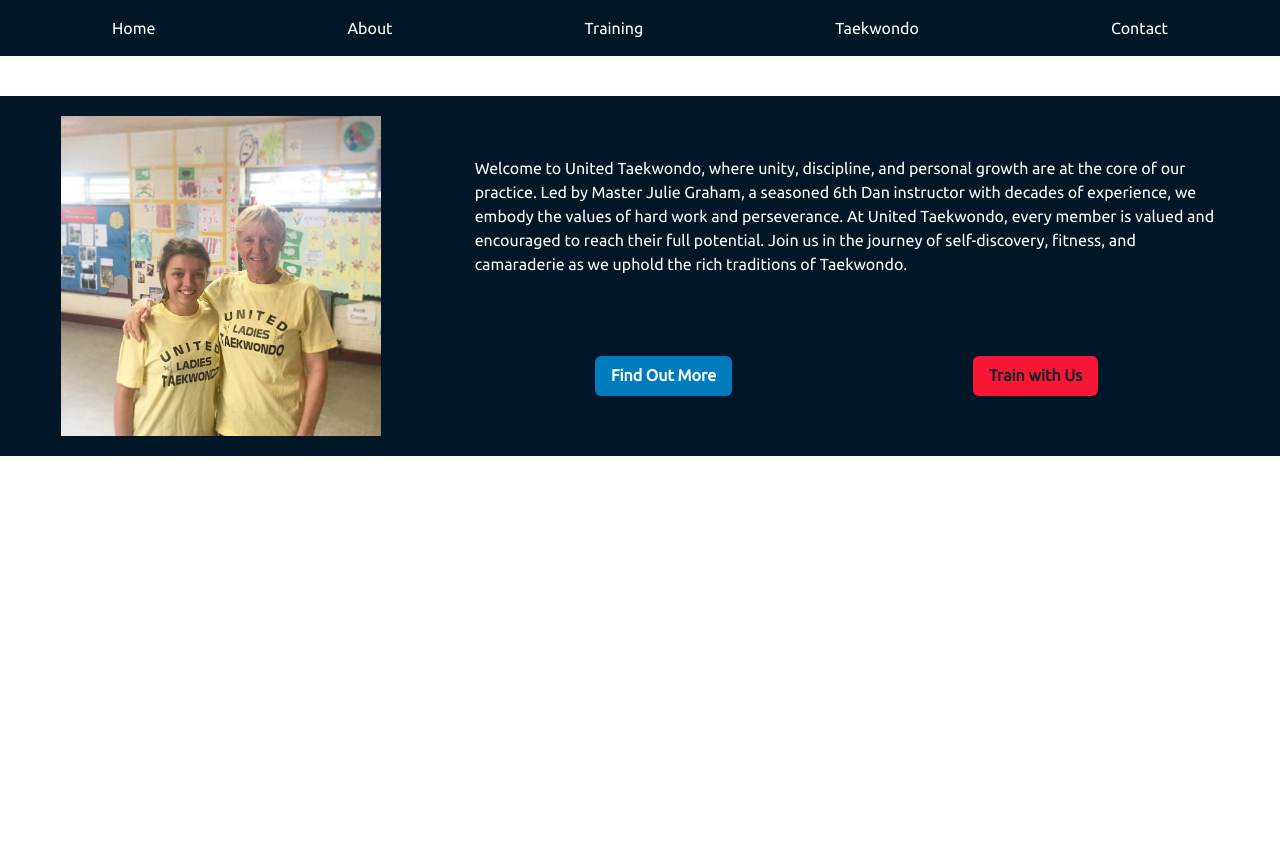
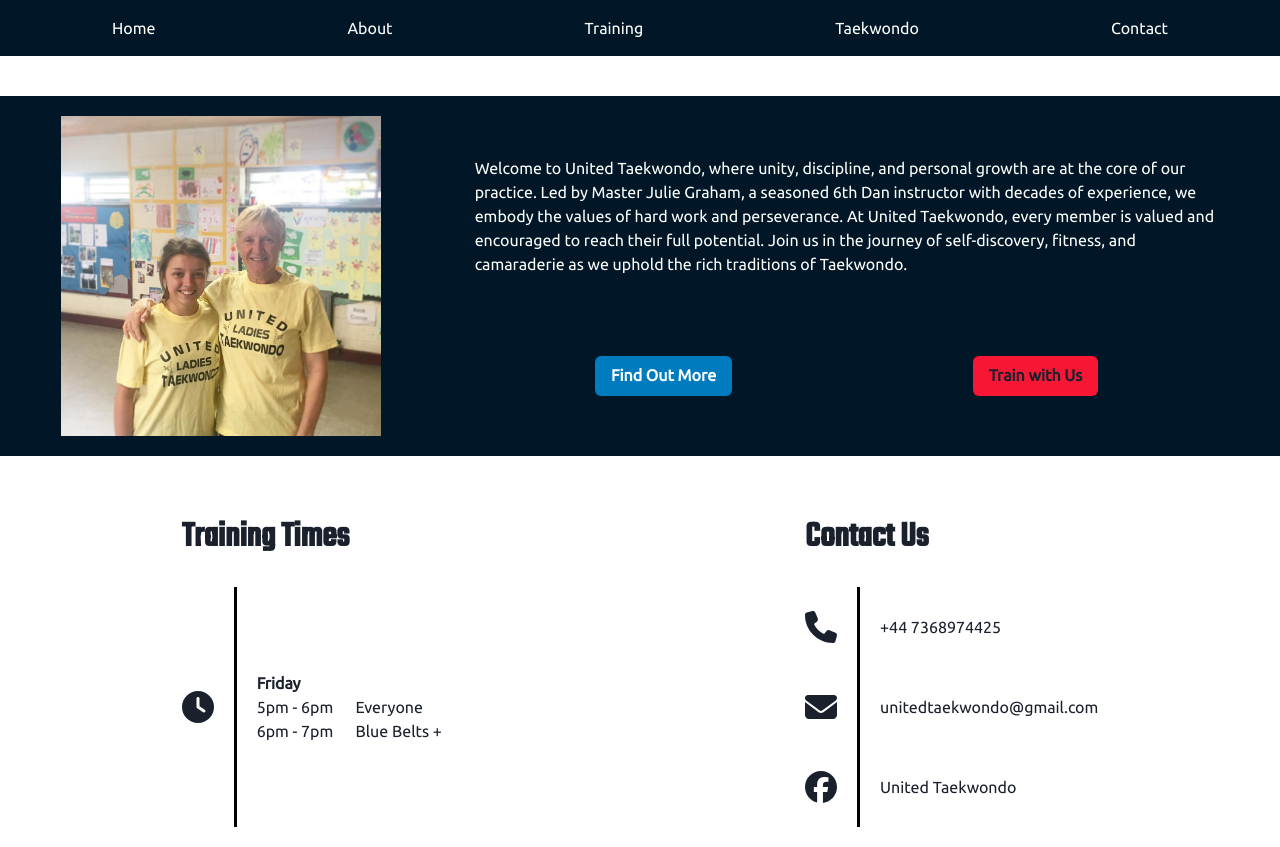
Before and after one commit to RaeesaParker/united-taekwondo, a React (Create React App) app: page / in a window 1280 px wide. Before the commit the page ends 800 px from the top, so only its background shows below. Built offline with nearby package versions, Linux system fonts and the light colour scheme.

Commit message:
Add contact

```diff
--- a/package.json
+++ b/package.json
@@ -6,6 +6,12 @@
     "@chakra-ui/react": "^2.8.1",
     "@emotion/react": "^11.11.1",
     "@emotion/styled": "^11.11.0",
+    "@fortawesome/fontawesome-free": "^6.4.2",
+    "@fortawesome/fontawesome-svg-core": "^6.4.2",
+    "@fortawesome/free-brands-svg-icons": "^6.4.2",
+    "@fortawesome/free-regular-svg-icons": "^6.4.2",
+    "@fortawesome/free-solid-svg-icons": "^6.4.2",
+    "@fortawesome/react-fontawesome": "^0.2.0",
     "@testing-library/jest-dom": "^5.17.0",
     "@testing-library/react": "^13.4.0",
     "@testing-library/user-event": "^13.5.0",
--- a/public/index.html
+++ b/public/index.html
@@ -10,7 +10,7 @@
     <link rel="preconnect" href="https://fonts.googleapis.com">
     <link rel="preconnect" href="https://fonts.gstatic.com" crossorigin>
     <link href="https://fonts.googleapis.com/css2?family=Teko:wght@500&family=Ubuntu&display=swap" rel="stylesheet">
-
+    <script src="https://kit.fontawesome.com/1d4ed18445.js" crossorigin="anonymous"></script>
     <title>United Taekwondo</title>
   </head>
   <body>
--- /dev/null
+++ b/src/Components/Common/Contact/ContactBar.tsx
@@ -0,0 +1,14 @@
+import { Flex} from "@chakra-ui/react"
+
+
+import React from "react"
+import { ContactTraining } from "./ContactTraining"
+import { ContactMedia } from "./ContactMedia"
+export const ContactBar = () => {
+  return (
+  <Flex justifyContent="space-around" alignContent="center">
+    <ContactTraining />
+    <ContactMedia />
+  </Flex>
+  )
+}
--- /dev/null
+++ b/src/Components/Common/Contact/ContactMedia.tsx
@@ -0,0 +1,35 @@
+import { Flex, Heading, Text } from "@chakra-ui/react"
+import { FontAwesomeIcon } from "@fortawesome/react-fontawesome"
+import { faPhone, faEnvelope} from "@fortawesome/free-solid-svg-icons"
+import { faFacebook } from "@fortawesome/free-brands-svg-icons"
+import React from "react"
+
+export const ContactMedia = () => {
+  return (
+    <Flex
+      mt="10"
+      p="5"
+      bg="tones.lightGrey"
+      justifyContent="space-evenly"
+      alignContent="center"
+    >
+      <Flex  direction="column">
+        <Heading as="h2">Contact Us</Heading>
+
+        <Flex mt="7" height="30vh">
+          <Flex justifyContent="space-around" pr="5" borderRight="3px solid black" direction="column">
+            <FontAwesomeIcon icon={faPhone} color="blue.dark" size="2x" />
+            <FontAwesomeIcon icon={faEnvelope} color="blue.dark" size="2x" />
+            <FontAwesomeIcon icon={faFacebook} color="blue.dark" size="2x" />
+          </Flex>
+
+          <Flex direction="column" ml="5" justifyContent="space-around">
+            <Text> +44 7368974425</Text>
+            <Text> unitedtaekwondo@gmail.com</Text>
+            <Text> United Taekwondo</Text>
+          </Flex>
+        </Flex>
+      </Flex>
+    </Flex>
+  )
+}
--- /dev/null
+++ b/src/Components/Common/Contact/ContactTraining.tsx
@@ -0,0 +1,31 @@
+import { Flex, Heading, Text } from "@chakra-ui/react"
+import { faClock } from "@fortawesome/free-solid-svg-icons"
+import { FontAwesomeIcon } from "@fortawesome/react-fontawesome"
+import React from "react"
+
+export const ContactTraining = () => {
+  return (
+    <Flex
+      mt="10"
+      p="5"
+      bg="tones.lightGrey"
+      justifyContent="space-evenly"
+      alignContent="center"
+    >
+      <Flex  direction="column">
+        <Heading as="h2">Training Times</Heading>
+
+        <Flex mt="7" height="30vh">
+          <Flex alignItems="center"  pr="5" borderRight="3px solid black">
+            <FontAwesomeIcon icon={faClock} color="blue.dark" size="2x" />
+          </Flex>
+          <Flex direction="column" ml="5" justifyContent="center">
+            <Text as="h3" fontWeight="bold">Friday</Text>
+            <Text> 5pm - 6pm &nbsp;&nbsp;&nbsp;&nbsp; Everyone</Text>
+            <Text>6pm - 7pm &nbsp;&nbsp;&nbsp;&nbsp; Blue Belts + </Text>
+          </Flex>
+        </Flex>
+      </Flex>
+    </Flex>
+  )
+}
--- a/src/Components/Homepage/Introduction.tsx
+++ b/src/Components/Homepage/Introduction.tsx
@@ -1,6 +1,7 @@
 import { Box, Button, Flex, Image, Text } from "@chakra-ui/react"
 import React from "react"
 import imageJulie from "../../Assets/Julie.png";
+import { Link } from "react-router-dom";
 
 export const Introduction = () => {
   return (
@@ -27,8 +28,21 @@
         >
         <Text color="tones.white"> Welcome to United Taekwondo, where unity, discipline, and personal growth are at the core of our practice. Led by Master Julie Graham, a seasoned 6th Dan instructor with decades of experience, we embody the values of hard work and perseverance. At United Taekwondo, every member is valued and encouraged to reach their full potential. Join us in the journey of self-discovery, fitness, and camaraderie as we uphold the rich traditions of Taekwondo.</Text>
         <Flex justifyContent="space-around" >
-          <Button bg="blue.light" color="tones.white" _hover={{color:"blue.dark", bg:"tones.white"}}>Find Out More</Button>
-          <Button bg="red.dark">  Train with Us</Button>
+          <Link to="/about">
+            <Button
+              bg="blue.light"
+              color="tones.white"
+              _hover={{color:"blue.dark", bg:"tones.white"}}>
+                Find Out More
+            </Button>
+          </Link>
+
+          <Link to="/training">
+            <Button
+              bg="red.dark">
+                Train with Us
+            </Button>
+          </Link>
         </Flex>
       </Flex>
     </Flex>
--- a/src/Pages/HomePage.tsx
+++ b/src/Pages/HomePage.tsx
@@ -2,12 +2,14 @@
 import React from "react"
 import { NavBar } from "../Components/Common/Navbar"
 import { Introduction } from "../Components/Homepage/Introduction"
+import { ContactBar } from "../Components/Common/Contact/ContactBar"
 
 export const Homepage = () => {
   return (
     <Box>
       <NavBar />
       <Introduction />
+      <ContactBar />
     </Box>
   )
 }
```
Also changed, not shown: 1 other file (tests, documents, lock files or other folders).
